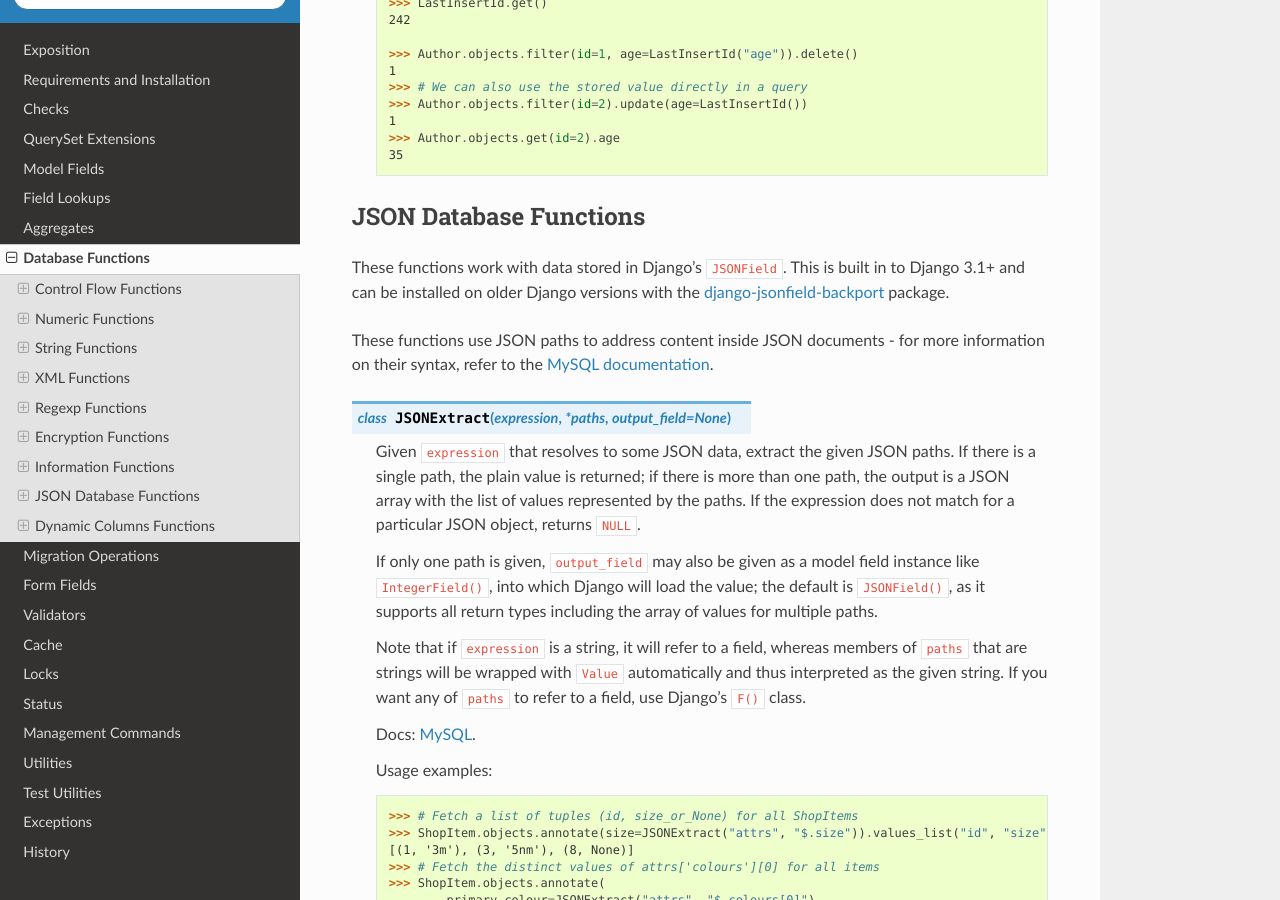
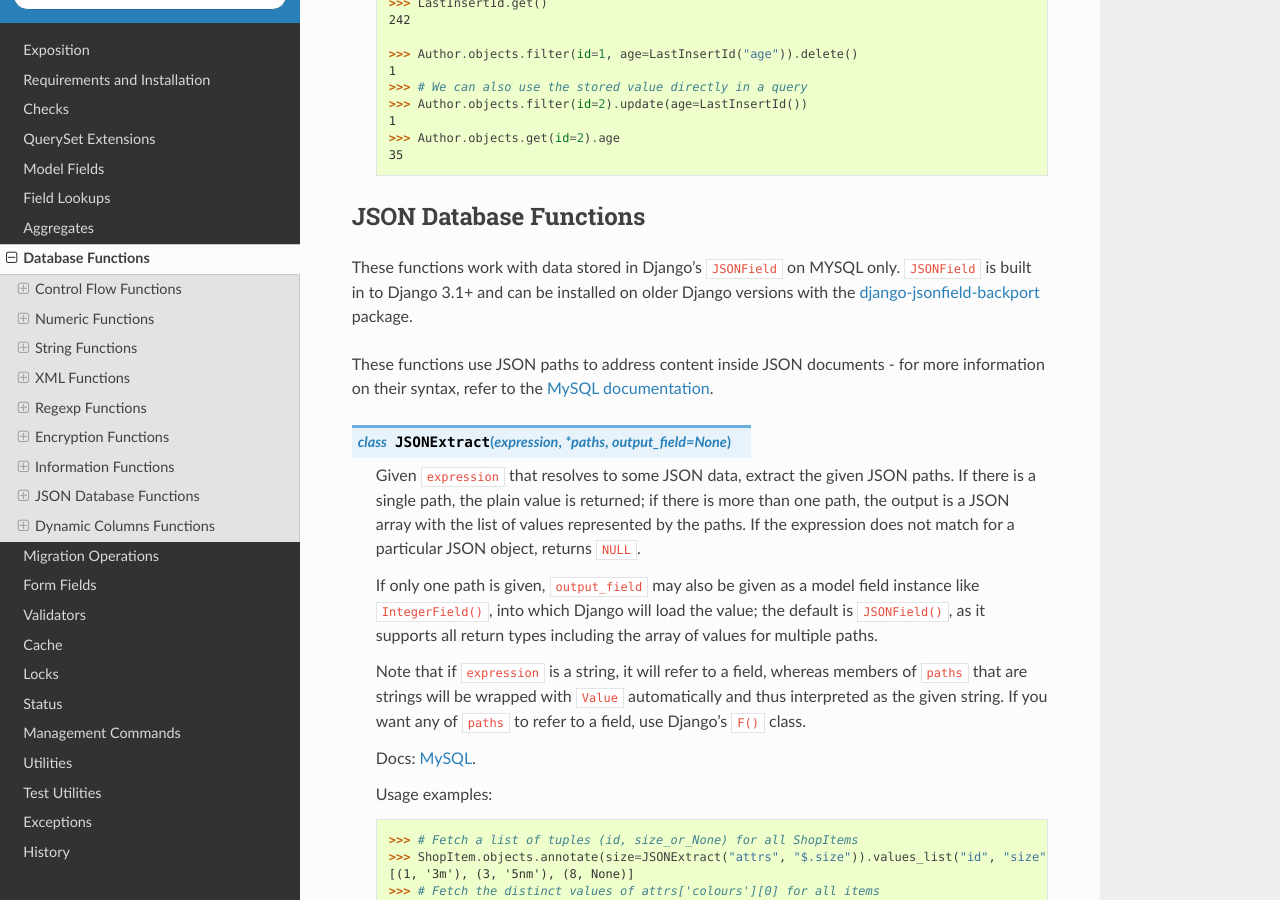
Before and after one commit to adamchainz/django-mysql, a Sphinx documentation site: the page built from docs/database_functions.rst, in a window 1280 px wide and 900 px high, scrolled down 6157 px. Built offline with Sphinx 7.4.7 and the Read the Docs theme 2.0.0, drawn with Linux system fonts in a browser that asks for light colours; the version number is read from the project's files by our own code.

Commit message:
Make functions MySQL only again

```diff
--- a/docs/database_functions.rst
+++ b/docs/database_functions.rst
@@ -402,8 +402,9 @@ Information Functions
 JSON Database Functions
 -----------------------
 
-These functions work with data stored in Django’s ``JSONField``. This is built in to Django 3.1+
-and can be installed on older Django versions with the
+These functions work with data stored in Django’s ``JSONField`` on MYSQL only.
+``JSONField`` is built in to Django 3.1+ and can be installed on older Django
+versions with the
 `django-jsonfield-backport <https://pypi.org/project/django-jsonfield-backport/>`__
 package.
 
```
Also changed, not shown: 1 other file.
